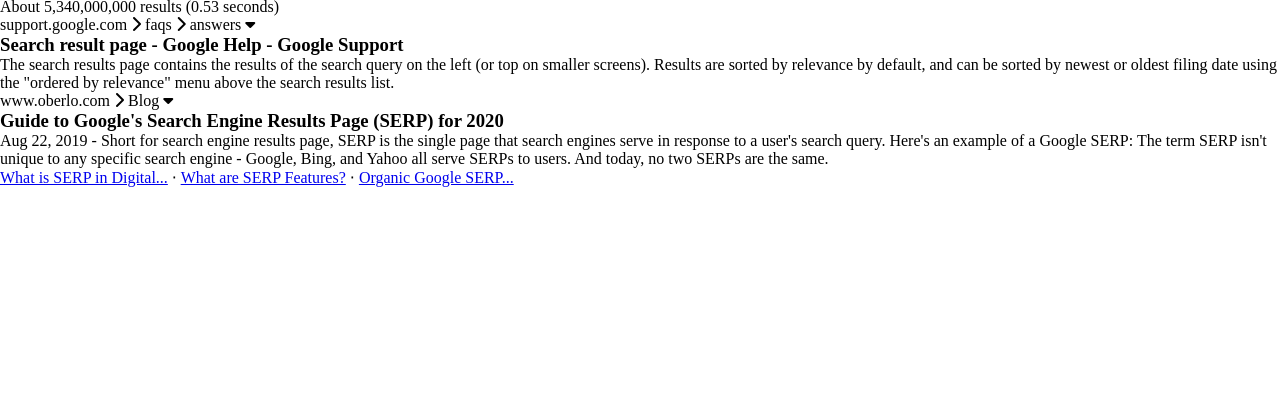
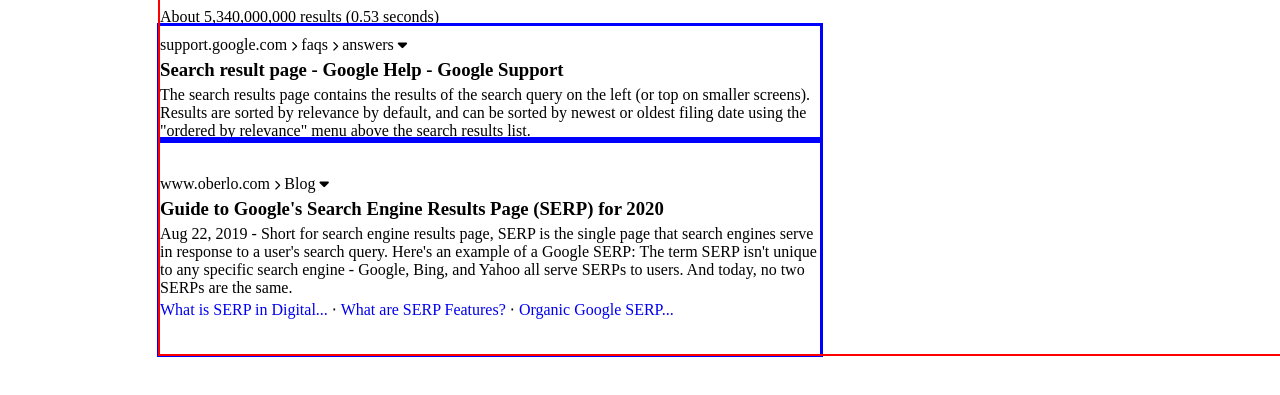
Before and after one commit to WildBeanOnIt/google-search-page, a plain HTML site: page index.html in a window 1280 px wide. Shown: the part 137-532 px from the top of the page. Drawn offline with Linux system fonts and the light colour scheme.

Commit message:
added a new container
Styled the container with the info.

```diff
--- a/styles.css
+++ b/styles.css
@@ -90,3 +90,42 @@
 .nav-links .settings {
   margin-left: 93px;
 }
+
+.container-info {
+  margin-left: 160px;
+  outline: 2px solid red;
+}
+
+.middle-info {
+  padding-top: 10px;
+}
+
+.block-one {
+  outline: 3px solid blue;
+  padding-top: 10px;
+  max-width: 660px;
+}
+
+.two {
+  padding: 35px 0;
+}
+
+.block-one .fa-chevron-right {
+  font-size: 10px;
+}
+
+.block-one span .fa-caret-down {
+  font-size: 15px;
+}
+
+.block-one h3 {
+  padding: 5px 0;
+}
+
+.block-two-links {
+  padding-top: 3px;
+}
+
+a {
+  text-decoration: none;
+}
```
